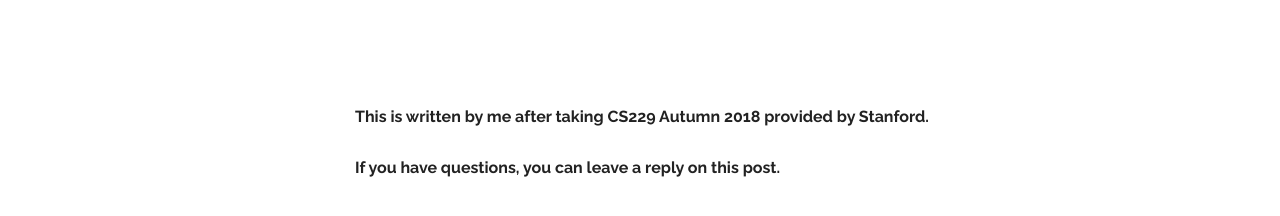
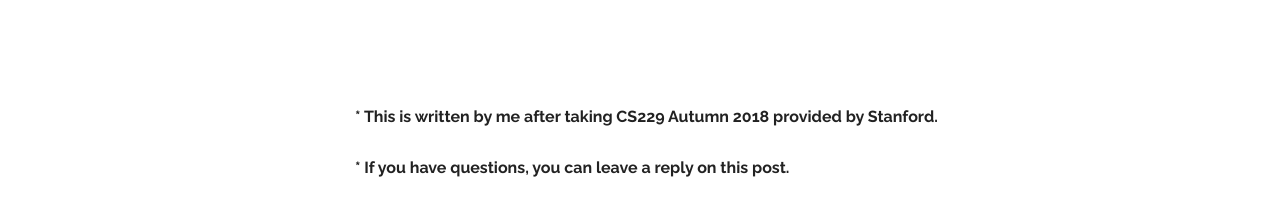
Before and after one commit to dlgur1994/dlgur1994.github.io, a Jekyll site: the page built from _posts/2021-03-29-CS229-Lecture1.md, in a window 1280 px wide and 1323 px high. Shown: the part 1094-1310 px from the top of the window. Built offline with Jekyll 4.4.1, drawn with Linux system fonts in a browser that asks for light colours; our own code applies the rules of GitHub Pages for plain Markdown files.

Commit message:
spaces added

```diff
--- a/_posts/2021-03-29-CS229-Lecture1.md
+++ b/_posts/2021-03-29-CS229-Lecture1.md
@@ -20,5 +20,5 @@ comments: true
 
 <br/>
 <br/>
-#### This is written by me after taking CS229 Autumn 2018 provided by Stanford.
-#### If you have questions, you can leave a reply on this post.
+#### * This is written by me after taking CS229 Autumn 2018 provided by Stanford.
+#### * If you have questions, you can leave a reply on this post.
```
